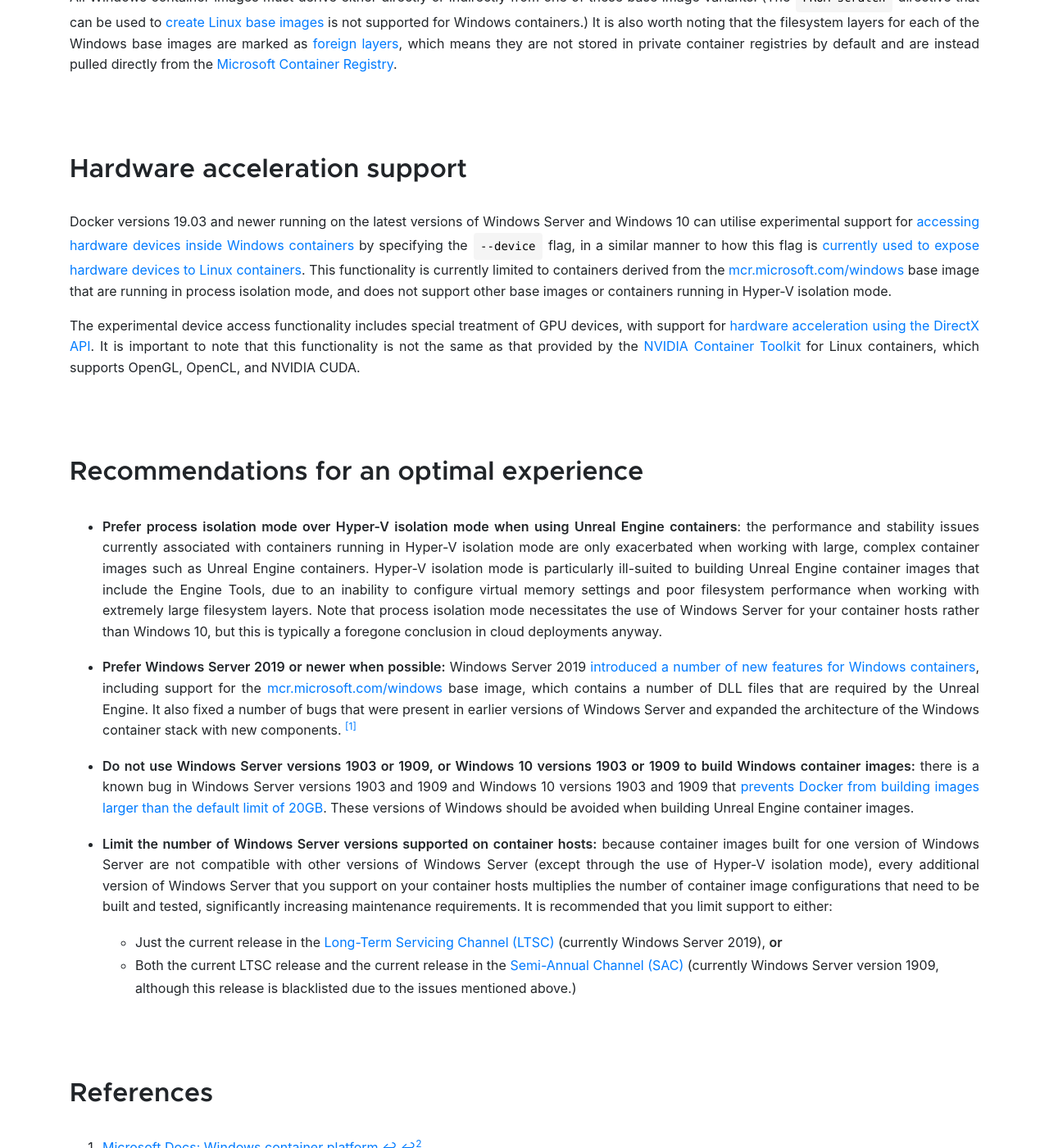
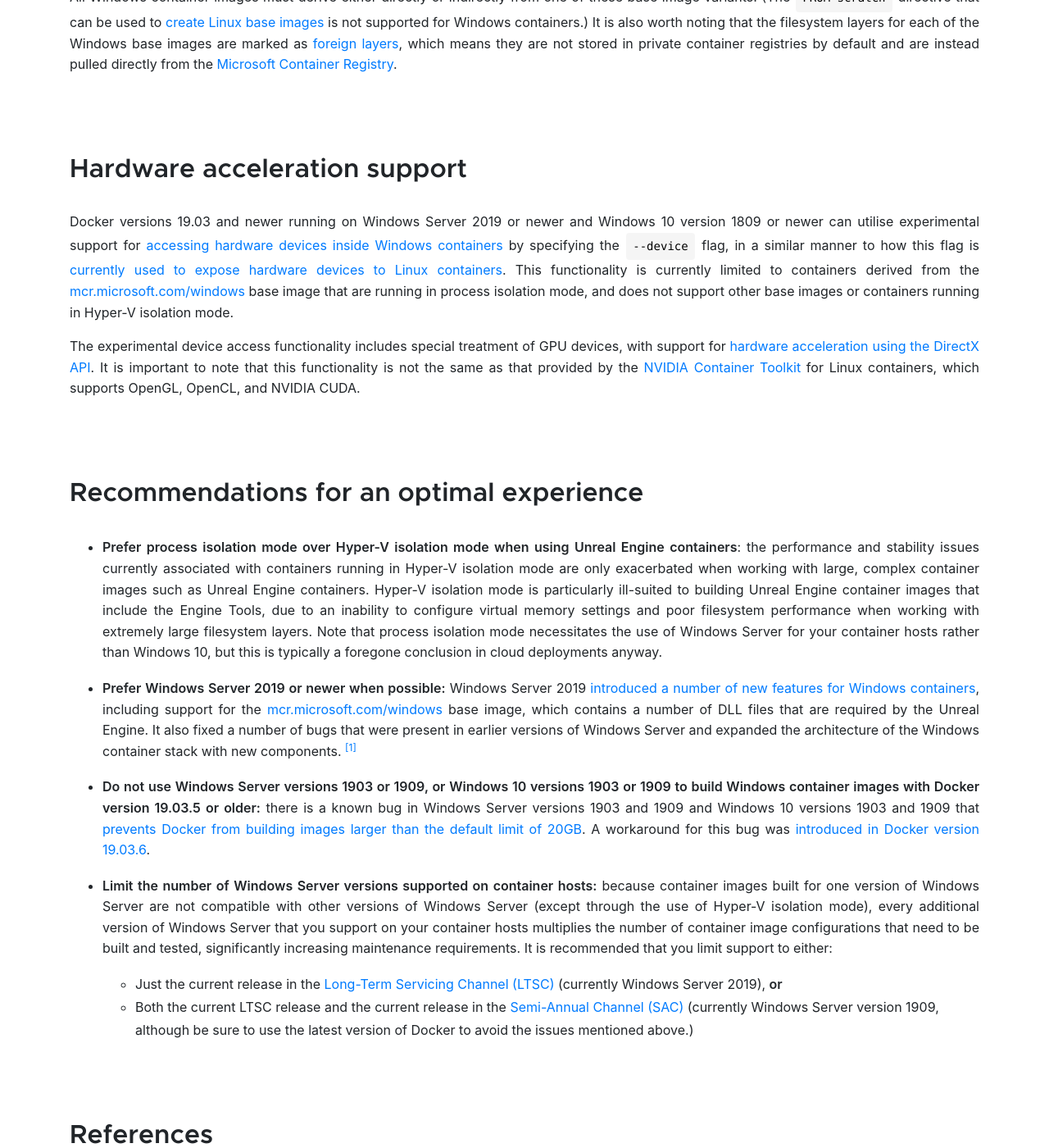
Before and after one commit to UnrealContainers/unrealcontainers.github.io, a Jekyll site: the page built from _collections/_docs/concepts/windows-containers.md, in a window 1280 px wide and 1400 px high, scrolled down 4467 px. Shown: the whole window at 82% size. Built offline with Jekyll 4.4.1, drawn with Linux system fonts in a browser that asks for light colours; some of the changed text lies outside the part shown.

Commit message:
Update blacklist notes for Windows 1903/1909 to mention Docker 19.03.6 fix

```diff
--- a/_collections/_docs/concepts/windows-containers.md
+++ b/_collections/_docs/concepts/windows-containers.md
@@ -46,7 +46,7 @@
 
 - **Process isolation mode (also referred to as *Windows Server containers*):** this isolation mode works in much the same manner as traditional Linux containers, whereby the containers interact directly with the kernel of the host system that is running the Docker daemon. Process isolation mode is only available under Windows Server and requires the Windows version of the container image and the host system to match exactly. When running older container images or running under Windows 10 hosts, Hyper-V isolation mode must be used.
 
-- **Hyper-V isolation mode (also referred to as *Hyper-V containers*):** this isolation mode utilises Hyper-V virtual machines to run containers. When a container is started, a Hyper-V VM containing the appropriate kernel version is launched and the container then runs inside the VM. In this mode, the container interacts with the virtualised kernel instead of the host system kernel [^5]. Hyper-V isolation mode is available under both Windows Server and Windows 10, and was the only supported isolation mode under Windows 10 [prior to Windows 10 version 1809](https://docs.microsoft.com/en-us/virtualization/windowscontainers/about/faq#can-i-run-windows-containers-in-process-isolated-mode-on-windows-10-enterprise-or-professional). It is worth noting that although Hyper-V isolation allows older containers to run on systems with newer kernel versions, it does **not** allow newer containers to run on host systems with older kernel versions, so it is necessary to keep the host system up to date with the latest version of Windows Server or Windows 10 in order to ensure compatibility with all Windows container images.
+- **Hyper-V isolation mode (also referred to as *Hyper-V containers*):** this isolation mode utilises Hyper-V virtual machines to run containers. When a container is started, a Hyper-V VM containing the appropriate kernel version is launched and the container then runs inside the VM. In this mode, the container interacts with the virtualised kernel instead of the host system kernel [^5]. Hyper-V isolation mode is available under both Windows Server and Windows 10, and was the only supported isolation mode under Windows 10 [prior to Windows 10 version 1809](https://docs.microsoft.com/en-us/virtualization/windowscontainers/about/faq#can-i-run-windows-containers-in-process-isolated-mode-on-windows-10). It is worth noting that although Hyper-V isolation allows older containers to run on systems with newer kernel versions, it does **not** allow newer containers to run on host systems with older kernel versions, so it is necessary to keep the host system up to date with the latest version of Windows Server or Windows 10 in order to ensure compatibility with all Windows container images.
 
 Although Hyper-V isolation mode offers the convenience of improved compatibility by decoupling the host kernel from running containers, the use of Hyper-V VMs introduces additional complexities and associated issues. These issues are discussed in the next section.
 
@@ -85,7 +85,7 @@
 
 ## Hardware acceleration support
 
-Docker versions 19.03 and newer running on the latest versions of Windows Server and Windows 10 can utilise experimental support for [accessing hardware devices inside Windows containers](https://docs.microsoft.com/en-us/virtualization/windowscontainers/deploy-containers/hardware-devices-in-containers) by specifying the `--device` flag, in a similar manner to how this flag is [currently used to expose hardware devices to Linux containers](https://docs.docker.com/engine/reference/run/#runtime-privilege-and-linux-capabilities). This functionality is currently limited to containers derived from the [mcr.microsoft.com/windows](https://hub.docker.com/_/microsoft-windows) base image that are running in process isolation mode, and does not support other base images or containers running in Hyper-V isolation mode.
+Docker versions 19.03 and newer running on Windows Server 2019 or newer and Windows 10 version 1809 or newer can utilise experimental support for [accessing hardware devices inside Windows containers](https://docs.microsoft.com/en-us/virtualization/windowscontainers/deploy-containers/hardware-devices-in-containers) by specifying the `--device` flag, in a similar manner to how this flag is [currently used to expose hardware devices to Linux containers](https://docs.docker.com/engine/reference/run/#runtime-privilege-and-linux-capabilities). This functionality is currently limited to containers derived from the [mcr.microsoft.com/windows](https://hub.docker.com/_/microsoft-windows) base image that are running in process isolation mode, and does not support other base images or containers running in Hyper-V isolation mode.
 
 The experimental device access functionality includes special treatment of GPU devices, with support for [hardware acceleration using the DirectX API](https://docs.microsoft.com/en-us/virtualization/windowscontainers/deploy-containers/gpu-acceleration). It is important to note that this functionality is not the same as that provided by the [NVIDIA Container Toolkit](./nvidia-docker) for Linux containers, which supports OpenGL, OpenCL, and NVIDIA CUDA.
 
@@ -96,11 +96,11 @@
 
 - **Prefer Windows Server 2019 or newer when possible:** Windows Server 2019 [introduced a number of new features for Windows containers](https://docs.microsoft.com/en-us/windows-server/get-started-19/whats-new-19#application-platform), including support for the [mcr.microsoft.com/windows](https://hub.docker.com/_/microsoft-windows) base image, which contains a number of DLL files that are required by the Unreal Engine. It also fixed a number of bugs that were present in earlier versions of Windows Server and expanded the architecture of the Windows container stack with new components. [^1]
 
-- **Do not use Windows Server versions 1903 or 1909, or Windows 10 versions 1903 or 1909 to build Windows container images:** there is a known bug in Windows Server versions 1903 and 1909 and Windows 10 versions 1903 and 1909 that [prevents Docker from building images larger than the default limit of 20GB](https://github.com/docker/for-win/issues/4100). These versions of Windows should be avoided when building Unreal Engine container images.
+- **Do not use Windows Server versions 1903 or 1909, or Windows 10 versions 1903 or 1909 to build Windows container images with Docker version 19.03.5 or older:** there is a known bug in Windows Server versions 1903 and 1909 and Windows 10 versions 1903 and 1909 that [prevents Docker from building images larger than the default limit of 20GB](https://github.com/docker/for-win/issues/4100). A workaround for this bug was [introduced in Docker version 19.03.6](https://github.com/docker/engine/pull/429).
 
 - **Limit the number of Windows Server versions supported on container hosts:** because container images built for one version of Windows Server are not compatible with other versions of Windows Server (except through the use of Hyper-V isolation mode), every additional version of Windows Server that you support on your container hosts multiplies the number of container image configurations that need to be built and tested, significantly increasing maintenance requirements. It is recommended that you limit support to either:
     - Just the current release in the [Long-Term Servicing Channel (LTSC)](https://docs.microsoft.com/en-us/windows-server/get-started-19/servicing-channels-19#long-term-servicing-channel-ltsc) (currently Windows Server 2019), **or**
-    - Both the current LTSC release and the current release in the [Semi-Annual Channel (SAC)](https://docs.microsoft.com/en-us/windows-server/get-started-19/servicing-channels-19#semi-annual-channel) (currently Windows Server version 1909, although this release is blacklisted due to the issues mentioned above.)
+    - Both the current LTSC release and the current release in the [Semi-Annual Channel (SAC)](https://docs.microsoft.com/en-us/windows-server/get-started-19/servicing-channels-19#semi-annual-channel) (currently Windows Server version 1909, although be sure to use the latest version of Docker to avoid the issues mentioned above.)
 
 
 ## References
```
Also changed, not shown: other parts of _collections/_docs/concepts/windows-containers.md (+1 -1 lines), _collections/_docs/environments/local-windows-10.md (+2 -2 lines), _collections/_docs/environments/local-windows-server.md (+1 -1 lines).
